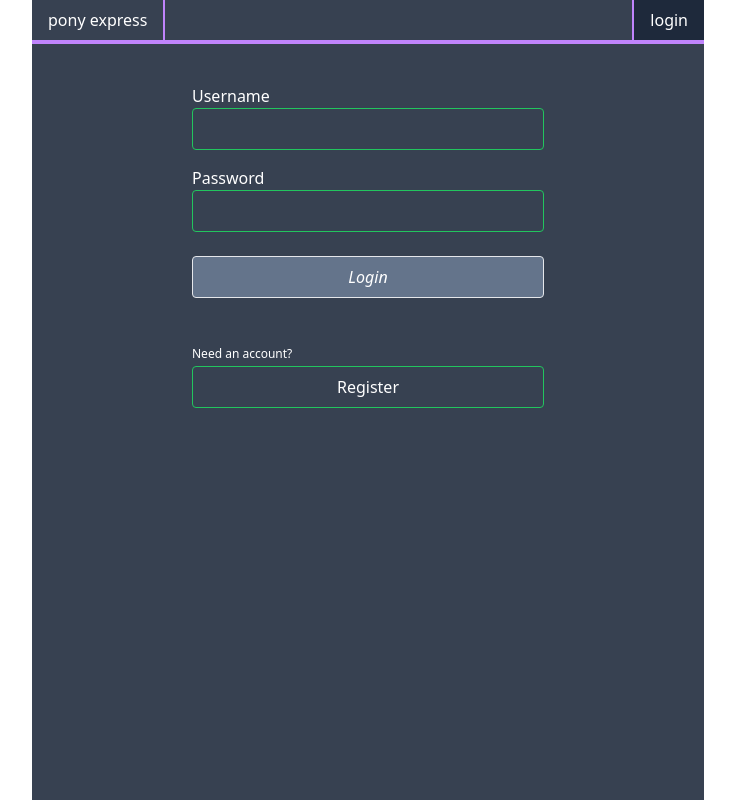
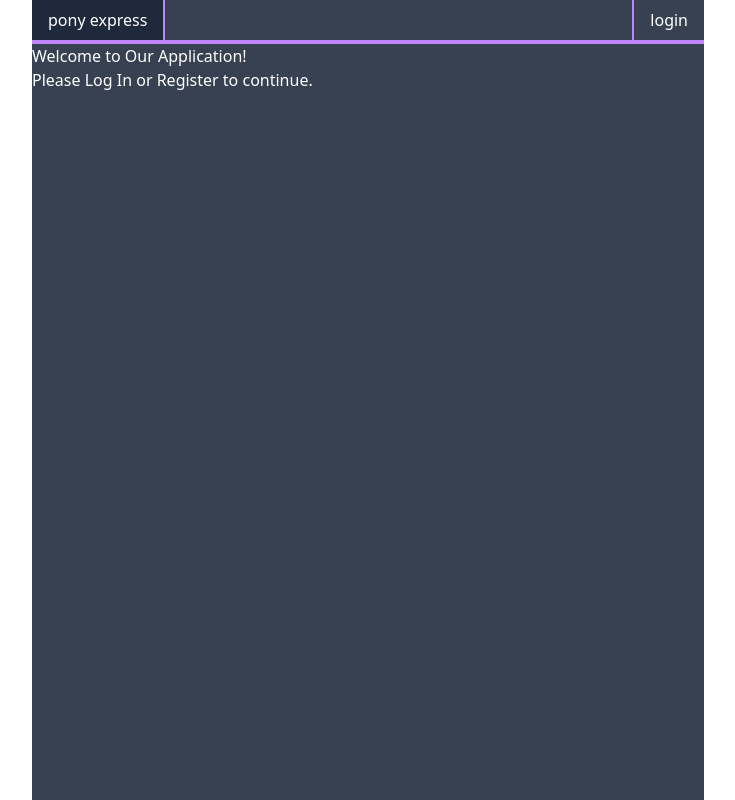
Before and after one commit to wenszhang/CS4550_Pony_express, a React (Vite) app in the folder frontend/: page / in a window 1280 px wide. Before the commit this address led to /login. Shown: the whole page, without its empty margins (272-1007 px from the left). Built offline with nearby package versions, Linux system fonts and the light colour scheme; the HTML template or start-up script is replaced by a standard one.

Commit message:
Fix overly aggresive redirects to login

```diff
--- a/frontend/src/App.jsx
+++ b/frontend/src/App.jsx
@@ -3,6 +3,7 @@ import {BrowserRouter, Routes, Route, Navigate} from 'react-router-dom';
 import {AuthProvider} from "./context/auth";
 import {UserProvider} from "./context/user";
 import {useAuth} from "./hooks";
+import Home from "./components/Home";
 import Login from "./components/Login";
 import Profile from "./components/Profile";
 import Registration from "./components/Registration";
@@ -12,11 +13,6 @@ import Chat from "./components/Chat";
 import NotFound from "./components/NotFound";
 
 const queryClient = new QueryClient();
-
-function Home() {
-    const {isLoggedIn} = useAuth();
-    return isLoggedIn ? <Navigate to="/chats"/> : <Navigate to="/login"/>;
-}
 
 function AuthenticatedRoutes() {
     return (
@@ -33,7 +29,6 @@ function AuthenticatedRoutes() {
 function UnauthenticatedRoutes() {
     return (
         <Routes>
-            <Route path="/" element={<Navigate to="/login"/>}/>
             <Route path="/login" element={<Login/>}/>
             <Route path="/register" element={<Registration/>}/>
             <Route path="*" element={<Navigate to="/login"/>}/>
@@ -42,7 +37,7 @@ function UnauthenticatedRoutes() {
 }
 
 function UseRoutes() {
-    const {isLoggedIn} = useAuth();
+    const { isLoggedIn } = useAuth();
     return (
         <Routes>
             <Route path="/" element={<Home/>}/>
--- /dev/null
+++ b/frontend/src/components/Home.jsx
@@ -0,0 +1,23 @@
+import React from 'react';
+import {useAuth} from '../hooks';
+import {Link} from 'react-router-dom';
+
+function HomePage() {
+    const {isLoggedIn} = useAuth();
+
+    return (
+        <div className="home-page">
+            <h1>Welcome to Our Application!</h1>
+            {isLoggedIn ? (
+                <p>You are logged in! Navigate to <Link to="/chats">Chats</Link> or <Link to="/profile">Your
+                    Profile</Link>.</p>
+            ) : (
+                <p>
+                    Please <Link to="/login">Log In</Link> or <Link to="/register">Register</Link> to continue.
+                </p>
+            )}
+        </div>
+    );
+}
+
+export default HomePage;
--- a/frontend/src/components/Login.jsx
+++ b/frontend/src/components/Login.jsx
@@ -18,7 +18,7 @@ function RegistrationLink() {
             <div className="text-xs">
                 Need an account?
             </div>
-            <Link to="/registration">
+            <Link to="/register">
                 <Button className="mt-1 w-full">
                     Register
                 </Button>
--- a/frontend/src/components/NotFound.jsx
+++ b/frontend/src/components/NotFound.jsx
@@ -1,3 +1,13 @@
-export default class NotFound {
+import React from 'react';
 
+export default class NotFound extends React.Component {
+    render() {
+        return (
+            <div style={{ textAlign: 'center', marginTop: '50px' }}>
+                <h1>404 Not Found</h1>
+                <p>The page you are looking for does not exist or another error occurred.</p>
+                <p><a href="/">Go back to the homepage</a></p>
+            </div>
+        );
+    }
 }
--- a/frontend/src/context/user.jsx
+++ b/frontend/src/context/user.jsx
@@ -1,16 +1,16 @@
-import { createContext, useContext, useEffect } from "react";
-import { useQuery } from "react-query";
-import { useNavigate } from "react-router-dom";
-import { useApi, useAuth } from "../hooks";
+import {createContext, useContext} from "react";
+import {useQuery} from "react-query";
+import {useNavigate} from "react-router-dom";
+import {useApi, useAuth} from "../hooks";
 
-const UserContext = createContext({ user: null, isLoading: true, isError: false });
+const UserContext = createContext({user: null, isLoading: true, isError: false});
 
-function UserProvider({ children }) {
-    const { isLoggedIn, logout, token } = useAuth();
+function UserProvider({children}) {
+    const {isLoggedIn, logout, token} = useAuth();
     const navigate = useNavigate();
     const api = useApi();
 
-    const { data, error, isLoading } = useQuery(["users", token], () => api.get("/users/me").then(res => res.json()), {
+    const {data, error, isLoading} = useQuery(["users", token], () => api.get("/users/me").then(res => res.json()), {
         enabled: isLoggedIn && !!token,
         staleTime: Infinity,
         cacheTime: 0,
@@ -21,14 +21,15 @@ function UserProvider({ children }) {
         }
     });
 
-    useEffect(() => {
-        if (!isLoggedIn && !isLoading) {
-            navigate("/login");
-        }
-    }, [isLoggedIn, isLoading, navigate]);
+    // Too aggressive at redirecting to login. Leaving for future use.
+    // useEffect(() => {
+    //     if (!isLoggedIn && !isLoading) {
+    //         navigate("/login");
+    //     }
+    // }, [isLoggedIn, isLoading, navigate]);
 
     return (
-        <UserContext.Provider value={{ user: data?.user, isLoading, isError: !!error }}>
+        <UserContext.Provider value={{user: data?.user, isLoading, isError: !!error}}>
             {children}
         </UserContext.Provider>
     );
@@ -42,4 +43,4 @@ const useUser = () => {
     return context;
 }
 
-export { UserContext, UserProvider, useUser };
+export {UserContext, UserProvider, useUser};
```
